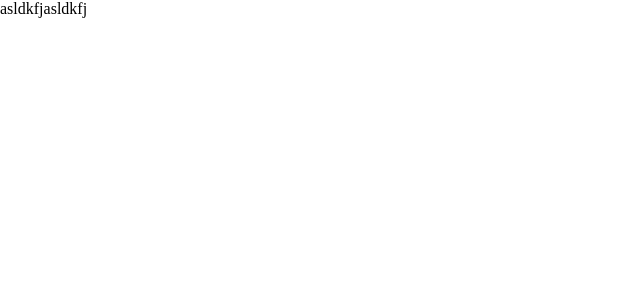
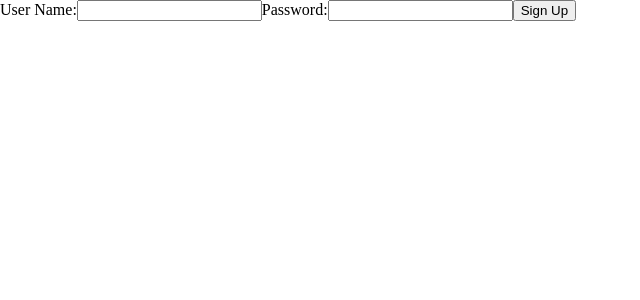
Before and after one commit to graypegg/dialogue-rescheduler, a React (Vite) app in the folder dialogue-ui/: page / in a window 1280 px wide. Shown: the top 300 px of the page, without its empty margins (0-640 px from the left). Built offline with nearby package versions, Linux system fonts and the light colour scheme.

Commit message:
bassssic user form

```diff
--- a/dialogue-ui/package.json
+++ b/dialogue-ui/package.json
@@ -11,7 +11,8 @@
   },
   "dependencies": {
     "react": "^19.2.8",
-    "react-dom": "^19.2.8"
+    "react-dom": "^19.2.8",
+    "react-hook-form": "^7.85.0"
   },
   "devDependencies": {
     "@types/node": "^24.13.3",
--- a/dialogue-ui/src/app.tsx
+++ b/dialogue-ui/src/app.tsx
@@ -1,3 +1,10 @@
+import { CurrentUserProvider } from "./domains/user/current-user.tsx";
+import { UserForm } from "./domains/user/user-form.tsx";
+
 export function App() {
-  return <>asldkfjasldkfj</>;
+  return (
+    <CurrentUserProvider>
+      <UserForm user={null} />
+    </CurrentUserProvider>
+  );
 }
--- a/dialogue-ui/src/domains/user/current-user.tsx
+++ b/dialogue-ui/src/domains/user/current-user.tsx
@@ -1,9 +1,26 @@
-import { createContext } from "react";
+import { createContext, type PropsWithChildren, useState } from "react";
 
-interface User {
+export interface User {
+  id: number;
   user_name: string;
+}
+
+export type UserLogInParams = Pick<User, "user_name"> & { password: string };
+
+export interface CurrentUser {
+  currentUser: User | null;
+  logInAs: (logInParams: UserLogInParams) => void;
 }
 
 const currentUserContext = createContext<User | null>(null);
 
-export const CurrentUserProvider = currentUserContext.Provider;
+export function CurrentUserProvider({ children }: PropsWithChildren<{}>) {
+  const [currentUser, setCurrentUser] = useState<User | null>(null);
+
+  const value = {
+    currentUser,
+    logInAs: () => {}, // todo: tanstack query ??? lateer
+  };
+
+  return <currentUserContext.Provider value={value}>{children}</currentUserContext.Provider>;
+}
--- a/dialogue-ui/src/domains/user/user-form.tsx
+++ b/dialogue-ui/src/domains/user/user-form.tsx
@@ -1 +1,37 @@
-export function UserForm() {}
+import { useForm } from "react-hook-form";
+import type { User, UserLogInParams } from "./current-user.tsx";
+
+export interface UserFormState extends UserLogInParams {
+  id: number | null;
+}
+
+function makeUserFormState(user: User | null): UserFormState {
+  if (user) return { ...user, password: "" };
+  return { id: null, user_name: "", password: "" };
+}
+
+interface UserFormProps {
+  user: User | null;
+}
+
+export function UserForm({ user }: UserFormProps) {
+  const { register, handleSubmit } = useForm<UserFormState>({
+    defaultValues: makeUserFormState(user),
+  });
+
+  function onSubmit() {}
+
+  return (
+    <form onSubmit={handleSubmit(onSubmit)}>
+      <label>
+        User Name:
+        <input {...register("user_name")} />
+      </label>
+      <label>
+        Password:
+        <input type="password" {...register("password")} />
+      </label>
+      <input type="submit" value={user ? "Save" : "Sign Up"} />
+    </form>
+  );
+}
```
Also changed, not shown: 1 other file (tests, documents, lock files or other folders).
